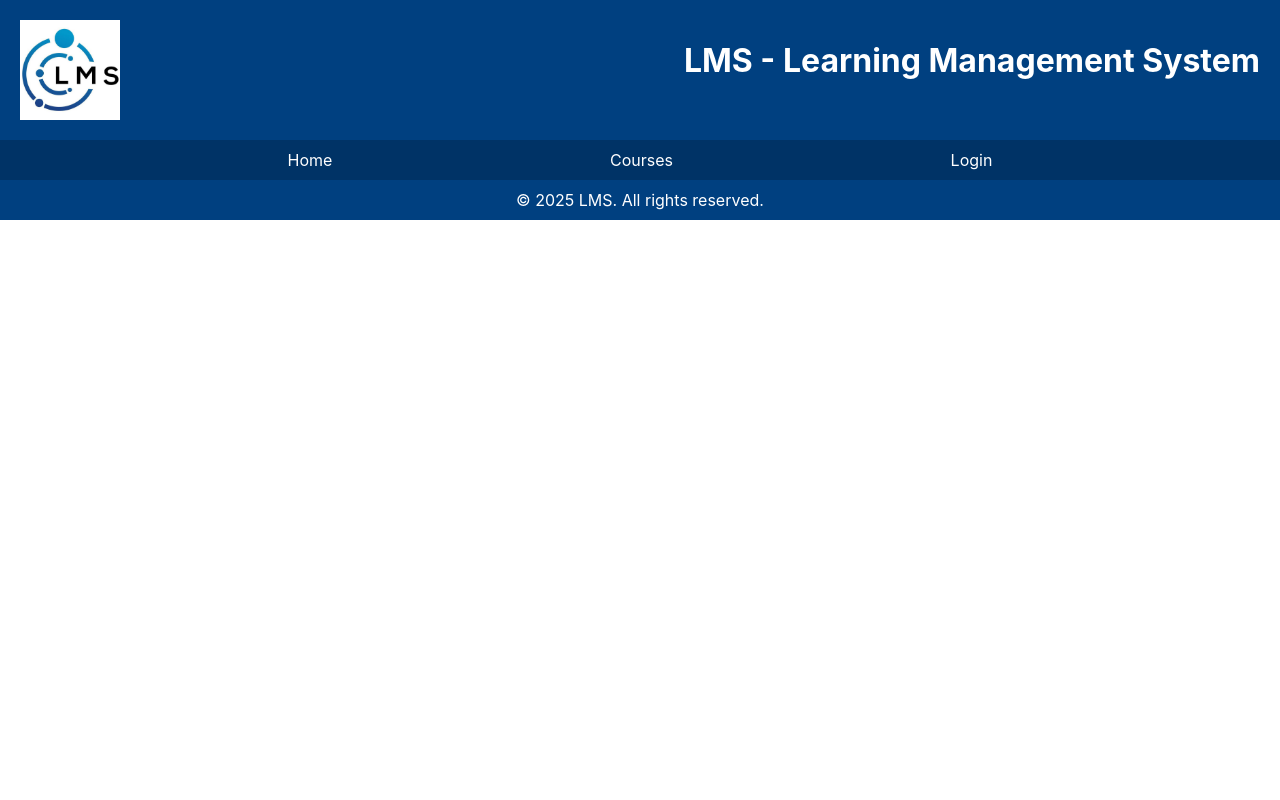
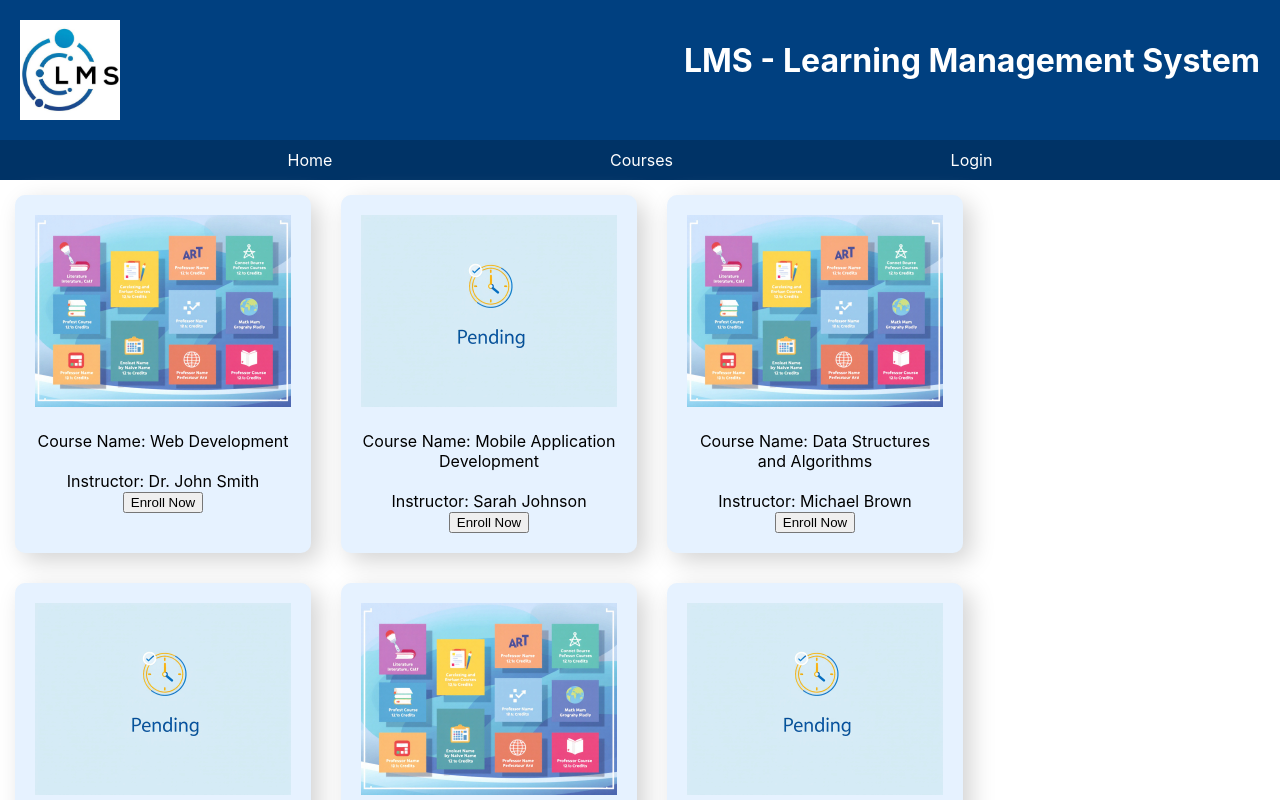
Before and after one commit to Munch42/ENSF381-Assignment4, a React (Create React App) app: page /courses in a window 1280 px wide. Shown: the top 800 px of the page. Built offline with nearby package versions, Linux system fonts and the light colour scheme.

Commit message:
Now displays courses from course file on the course page

```diff
--- /dev/null
+++ b/src/components/CourseCatalog.css
@@ -0,0 +1,5 @@
+.available-courses {
+    display: flex;
+    flex-direction: row;
+    flex-wrap: wrap;
+}
--- /dev/null
+++ b/src/components/CourseCatalog.js
@@ -0,0 +1,17 @@
+import CourseItem from "./CourseItem";
+import courses from "../data/courses";
+import "./CourseCatalog.css";
+
+function CourseCatalog() {
+  return (
+    <div className="available-courses">
+      {courses.map((course) => {
+        return (
+          <CourseItem imageName={course.image} courseName={course.name} instructorName={course.instructor} description={course.description} />
+        );
+      })}
+    </div>
+  );
+}
+
+export default CourseCatalog;
--- /dev/null
+++ b/src/components/CourseItem.css
@@ -0,0 +1,14 @@
+.course-item {
+    background-color: #e6f2ff;
+    box-shadow: 8px 8px 25px lightgray;
+    padding: 20px;
+    margin: 15px;
+    border-radius: 10px;
+    text-align: center;
+    width: 20%;
+}
+
+.course-item img {
+    width: 100%;
+    height: auto;
+}
--- /dev/null
+++ b/src/components/CourseItem.js
@@ -0,0 +1,20 @@
+import { useState } from "react";
+import "./CourseItem.css";
+
+function CourseItem({ imageName, courseName, instructorName, description }) {
+    const [ displayDescription, setDisplayDescription ] = useState(false);
+
+    return (
+    <div className="course-item" onMouseEnter={() => setDisplayDescription(true)} onMouseLeave={() => setDisplayDescription(false)}>
+        <img src={require(`../images/${imageName}`)} alt="Registered Course Item Image"/>
+        <br /><br />
+        <span class="course-name">Course Name: {courseName}</span>
+        <br /><br />
+        <span class="course-code">Instructor: {instructorName}</span>
+        {displayDescription ? <p>{description}</p> : <br />}
+        <button class="accept-btn">Enroll Now</button>
+    </div>
+    );
+}
+
+export default CourseItem;
--- a/src/components/CoursesPage.js
+++ b/src/components/CoursesPage.js
@@ -1,3 +1,5 @@
+import CourseCatalog from "./CourseCatalog";
+import EnrollmentList from "./EnrollmentList";
 import Footer from "./Footer";
 import Header from "./Header";
 
@@ -6,7 +8,8 @@ function CoursesPage() {
     <div className="courses-page">
         <Header />
         <div className="content">
-
+          <CourseCatalog />
+          <EnrollmentList />
         </div>
         <Footer />
     </div>
--- /dev/null
+++ b/src/components/EnrollmentList.js
@@ -0,0 +1,8 @@
+function EnrollmentList() {
+  return (
+    <div>
+    </div>
+  );
+}
+
+export default EnrollmentList;
--- a/src/components/FeaturedCourses.css
+++ b/src/components/FeaturedCourses.css
@@ -11,7 +11,7 @@
     width: 100%;
 }
 
-.course-item {
+.featured-course-item {
     flex: 1;
     max-width: 300px;
     display: flex;
@@ -21,9 +21,9 @@
     border-radius: 8px;
 }
 
-.course-item h3,
-.course-item h4,
-.course-item p {
+.featured-course-item h3,
+.featured-course-item h4,
+.featured-course-item p {
     width: 100%;
     text-align: center;
     margin: 5px 0;
--- a/src/components/FeaturedCourses.js
+++ b/src/components/FeaturedCourses.js
@@ -14,6 +14,7 @@ function FeaturedCourses() {
             courseIndices.add(Math.floor(Math.random() * courses.length));
         }
 
+        // TODO: Display course-list as horizontal blocks side by side
         let tempCourseList = [];
 
         let i = 0;
@@ -31,7 +32,7 @@ function FeaturedCourses() {
         <div className="course-list">
             {courseList.map(function(item) {
                 return (
-                    <div className="course-item">
+                    <div className="featured-course-item">
                         <h3>{item.name}</h3>
                         <h4>{item.instructor}</h4>
                         <p>{item.description}</p>
--- a/src/data/courses.js
+++ b/src/data/courses.js
@@ -5,7 +5,7 @@ const courses = [
         instructor: "Dr. John Smith",
         description: "Master HTML, CSS, and JavaScript.",
         duration: "8 weeks",
-        image: "images/course1.jpg"
+        image: "course1.jpg"
     },
     {
         id: 2,
@@ -13,7 +13,7 @@ const courses = [
         instructor: "Sarah Johnson",
         description: "Learn to build mobile apps using React Native and Flutter.",
         duration: "12 weeks",
-        image: "images/course2.jpg"
+        image: "course2.jpg"
     },
     {
         id: 3,
@@ -21,7 +21,7 @@ const courses = [
         instructor: "Michael Brown",
         description: "Master the fundamentals of data structures and algorithms in Python.",
         duration: "8 weeks",
-        image: "images/course1.jpg"
+        image: "course1.jpg"
     },
     {
         id: 4,
@@ -29,7 +29,7 @@ const courses = [
         instructor: "Emma Wilson",
         description: "Create beautiful and functional user interfaces with Figma and CSS.",
         duration: "6 weeks",
-        image: "images/course2.jpg"
+        image: "course2.jpg"
     },
     {
         id: 5,
@@ -37,7 +37,7 @@ const courses = [
         instructor: "David Martinez",
         description: "Explore the basics of AI, machine learning, and neural networks.",
         duration: "10 weeks",
-        image: "images/course1.jpg"
+        image: "course1.jpg"
     },
     {
         id: 6,
@@ -45,7 +45,7 @@ const courses = [
         instructor: "Lily parker",
         description: "Learn how to market your business online with Google Ads and social media.",
         duration: "4 weeks",
-        image: "images/course2.jpg"
+        image: "course2.jpg"
     },
     {
         id: 7,
@@ -53,7 +53,7 @@ const courses = [
         instructor: "Ryan Clark",
         description: "Understand the core principles of software engineering in modern development.",
         duration: "10 weeks",
-        image: "images/course1.jpg"
+        image: "course1.jpg"
     },
     {
         id: 8,
@@ -61,7 +61,7 @@ const courses = [
         instructor: "Oliver Bennett",
         description: "Learn HTML, CSS, and JavaScript from scratch with this beginner-friendly course.",
         duration: "6 weeks",
-        image: "images/course2.jpg"
+        image: "course2.jpg"
     },
     {
         id: 9,
@@ -69,7 +69,7 @@ const courses = [
         instructor: "Sophia Chen",
         description: "Take your Python skills to the next level with advanced programming concepts.",
         duration: "8 weeks",
-        image: "images/course1.jpg"
+        image: "course1.jpg"
     },
     {
         id: 10,
@@ -77,7 +77,7 @@ const courses = [
         instructor: "Jim Robinson",
         description: "Learn Python, the most popular new language in Data Science",
         duration: "8 weeks",
-        image: "images/course1.jpg"
+        image: "course1.jpg"
     }
 ];
 export default courses;
```
Also changed, not shown: src/components/EnrolledCourse.js (added, +8 -0 lines).
